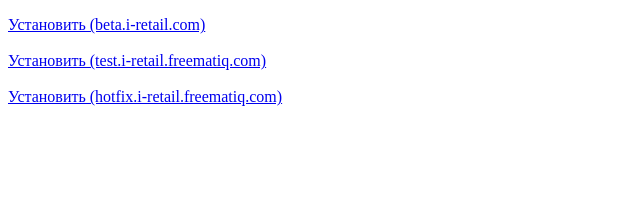
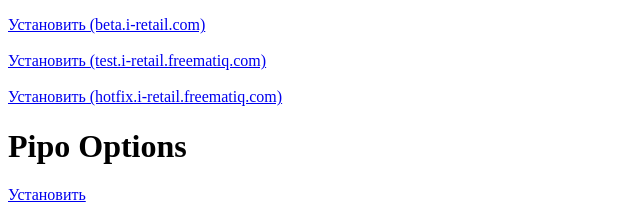
Before and after one commit to frmtqblds/frmtqblds.github.io, a plain HTML site: page index.html in a window 1280 px wide. Shown: the part 743-955 px from the top of the page, without its empty margins (0-640 px from the left). Before the commit the page ends 857 px from the top, so only its background shows below. Drawn offline with Linux system fonts and the light colour scheme.

Commit message:
Update index.html

```diff
--- a/index.html
+++ b/index.html
@@ -27,5 +27,7 @@
 <br /><a href="itms-services://?action=download-manifest&url=https://dl.dropboxusercontent.com/s/71t9q3c5tk27g92/PIPORetail-prod.plist">Установить (beta.i-retail.com)</a><br />
 <br /><a href="itms-services://?action=download-manifest&url=https://dl.dropboxusercontent.com/s/aezy6m73z5dn9ws/PIPORetail-release-test.plist">Установить (test.i-retail.freematiq.com)</a><br />
 <br /><a href="itms-services://?action=download-manifest&url=https://dl.dropboxusercontent.com/s/454vqqa57oqf05k/PIPORetail-copyprod.plist">Установить (hotfix.i-retail.freematiq.com)</a><br />
+<h1>Pipo Options</h1>
+<a href="itms-services://?action=download-manifest&url=https://dl.dropboxusercontent.com/s/k0eb1xr5gm7p58p/Pararun.plist">Установить</a><br />
 </body>
 </html>
```
